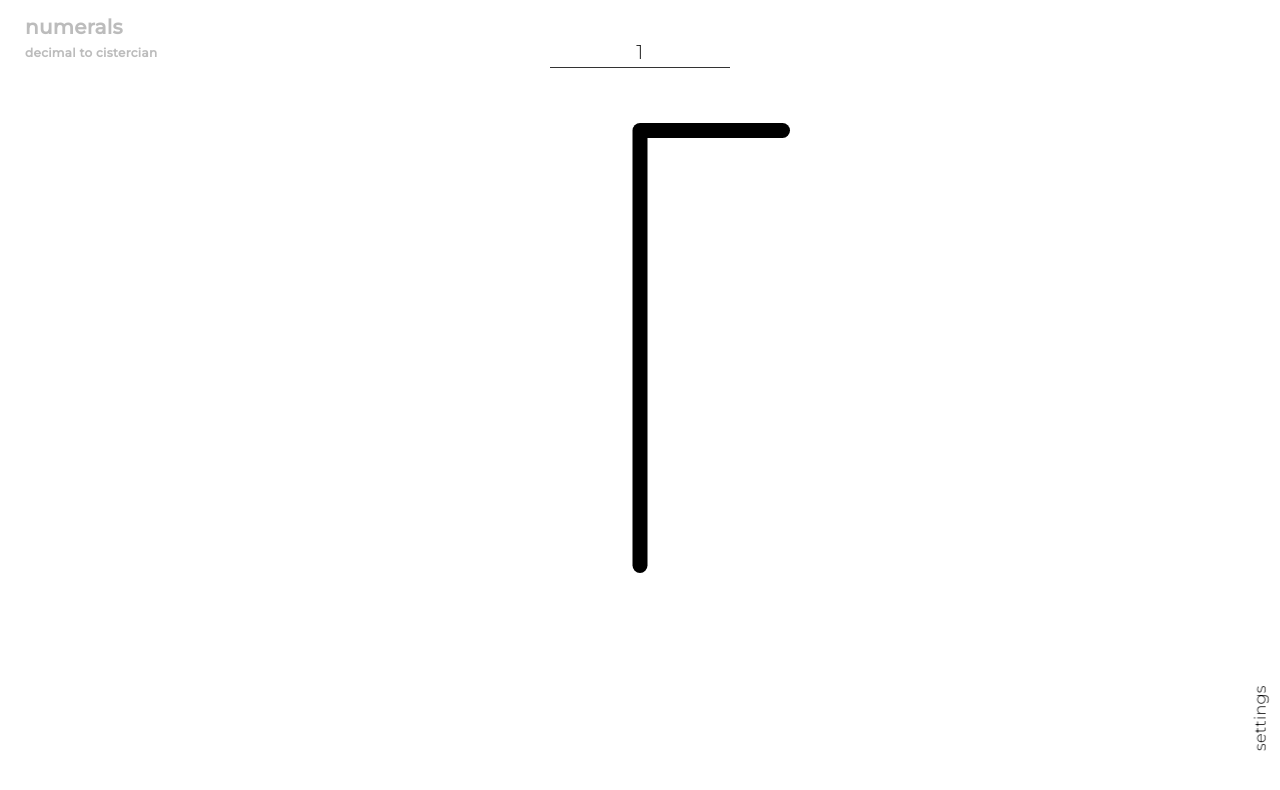
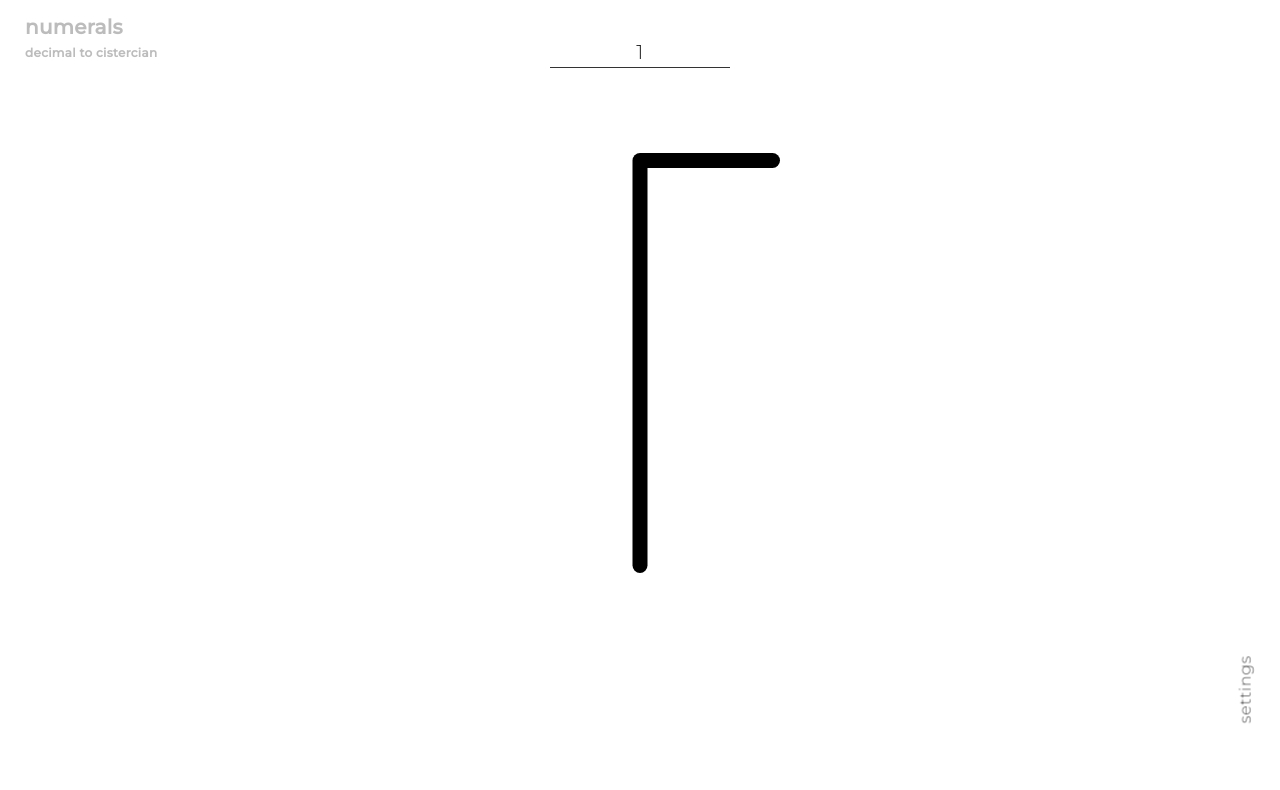
Before and after one commit to vyadl/cistercian, a Vue app: page /1 in a window 1280 px wide. Shown: the top 790 px of the page. Built offline with nearby package versions, Linux system fonts and the light colour scheme.

Commit message:
visual tweaks

```diff
--- a/config.js
+++ b/config.js
@@ -1,4 +1,4 @@
 module.exports = {
   DELAY_ON_INPUT: 600,
-  DEFAULT_TRANSITION_MODE: 'separately',
+  DEFAULT_TRANSITION_MODE: 'together',
 };
--- a/src/components/CistercianNumbers.vue
+++ b/src/components/CistercianNumbers.vue
@@ -15,7 +15,6 @@
         >max number - {{ maxDecimal }}</span>
       </div>
     </form>
-    <div class="cistercian-block">
     <div
       class="cistercian-numbers-container"
       :class="{ multiple: digits.length > 1 }"
@@ -50,19 +49,18 @@
         </div>
       </div>
     </div>
-      <div
+    <div class="download-links-container">
+      <span v-if="number">download as <a
         class="download-link"
-        v-if="isCistercianShown && number"
-      >download as <a
         :href="linkHref"
         :download="number"
         @click="downloadAsImage('toPng', $event)"
       >png</a> / <a
+        class="download-link"
         :href="linkHref"
         :download="number"
         @click="downloadAsImage('toSvg', $event)"
-        >svg</a>
-      </div>
+      >svg</a></span>
     </div>
   </div>
 </template>
@@ -181,12 +179,14 @@ export default {
     margin-left: auto;
     margin-right: auto;
     padding: 40px;
-    padding-bottom: 30px;
+    padding-bottom: 0;
 
     .form-number {
       display: flex;
       flex-direction: column;
       align-items: center;
+      order: 0;
+      margin-bottom: 10px;
     }
 
     .input-number {
@@ -220,28 +220,29 @@ export default {
       font-size: 14px;
     }
 
-    .cistercian-block {
-      display: flex;
-      flex-direction: column;
+    .download-links-container {
+      order: 1;
+      height: 20px;
+      font-size: 14px;
+      color: map-get($colors, 'light-grey');
+      opacity: 0;
+      transition: opacity .3s;
+
       &:hover {
-        .download-link {
         opacity: 1;
-        }
       }
     }
 
     .download-link {
-      align-self: flex-end;
-      padding-right: 30px;
-      font-size: 14px;
-      color: map-get($colors, 'light-grey');
-      opacity: 0;
-      transition: opacity .3s;
+      &:hover {
+        color: map-get($colors, 'dark-grey');
+      }
     }
 
     .cistercian-numbers-container {
       display: flex;
       justify-content: center;
+      order: 2;
       padding: 30px;
       background-color: white;
 
@@ -259,6 +260,12 @@ export default {
         .cistercian-number {
           width: $digit-block-width * 2 * $reducing-coefficient-on-multiple;
           height: $digit-block-width * 3 * $reducing-coefficient-on-multiple;
+        }
+      }
+
+      &:hover {
+        + .download-links-container {
+          opacity: 1;
         }
       }
     }
--- a/src/components/CistercianSettings.vue
+++ b/src/components/CistercianSettings.vue
@@ -54,17 +54,29 @@ export default {
     }
 
     .transition-mode-button {
-      padding: 10px;
+      display: inline-block;
+      padding: 0;
+      border-bottom: 1px solid white;
+      line-height: 15.5px;
       font-size: 16px;
+      text-shadow:
+        -.5px .5px white,
+        -.5px -.5px white,
+        .5px -.5px white,
+        .5px .5px white;
       cursor: pointer;
-      transition: text-shadow .3s;
+      transition: .3s;
 
       &.active {
-        font-weight: 500;
+        border-color: map-get($colors , 'text');
       }
 
       &:hover {
-        text-shadow: 0px 3px 3px map-get($colors, 'shadow');
+        color: map-get($colors, 'light-grey');
+
+        &.active {
+          border-color: map-get($colors , 'light-grey');
+        }
       }
     }
   }
@@ -76,7 +88,8 @@ export default {
       }
 
       .transition-mode-button {
-        font-size: 14px;
+        line-height: 11.5px;
+        font-size: 12px;
       }
     }
   }
--- a/src/components/Sidebar.vue
+++ b/src/components/Sidebar.vue
@@ -61,26 +61,45 @@ export default {
     &.show {
         transform: translateX(0);
         box-shadow: 15px 0 30px 0 map-get($colors, 'shadow');
+
+        .open-button {
+          padding-bottom: 10px;
+        }
     }
 
     .buttons-container {
       position: fixed;
-      bottom: 130px;
+      bottom: 160px;
       left: 0;
       transform-origin: right bottom;
       transform: translateX(-100%) rotate(-90deg);
     }
 
     .open-button {
-      padding: 10px 15px;
+      padding: 10px 15px 25px;
       font-size: 16px;
+      letter-spacing: .6px;
+      color: map-get($colors, 'grey');
       cursor: pointer;
+      transition: padding .3s;
+
+      &:hover {
+        color: black;
+      }
     }
 
     .sidebar-content {
       height: 100vh;
       padding: 40px 30px 100px;
       overflow: auto;
+    }
+  }
+
+  @media screen and (max-width: map-get($display-breakpoints, 'l')) {
+    .sidebar {
+      .open-button {
+        padding-bottom: 10px;
+      }
     }
   }
 
--- a/src/scss/_variables.scss
+++ b/src/scss/_variables.scss
@@ -1,6 +1,6 @@
 // base graphics
 
-$digit-block-width: 150px;
+$digit-block-width: 140px;
 $line-width: 15px;
 $line-border-radius: 15px;
 
@@ -10,6 +10,7 @@ $colors: (
   'title': rgba(#222, .3),
   'shadow': rgba(#000, .3),
   'light-grey': #999,
+  'grey': #555,
   'dark-grey': #333,
 );
 
```
Lines whose indentation alone changed are shown as unchanged.
